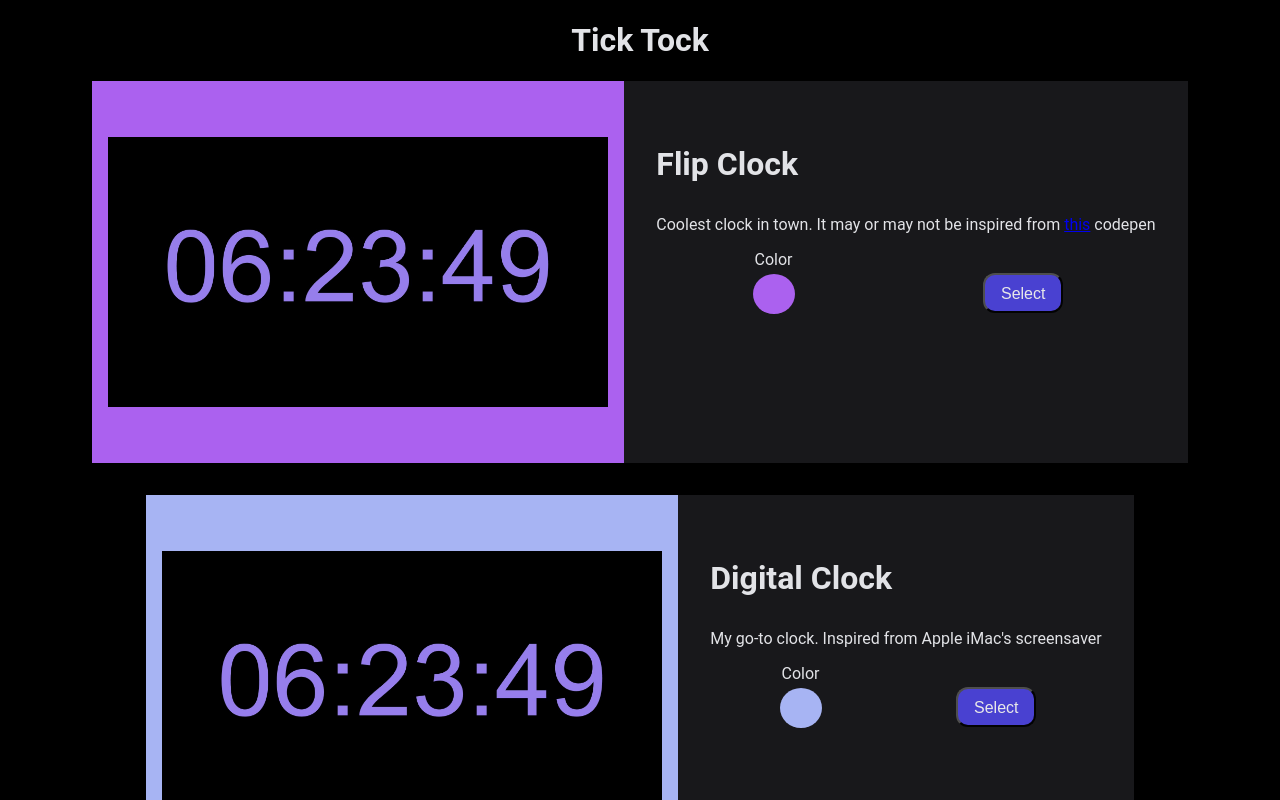
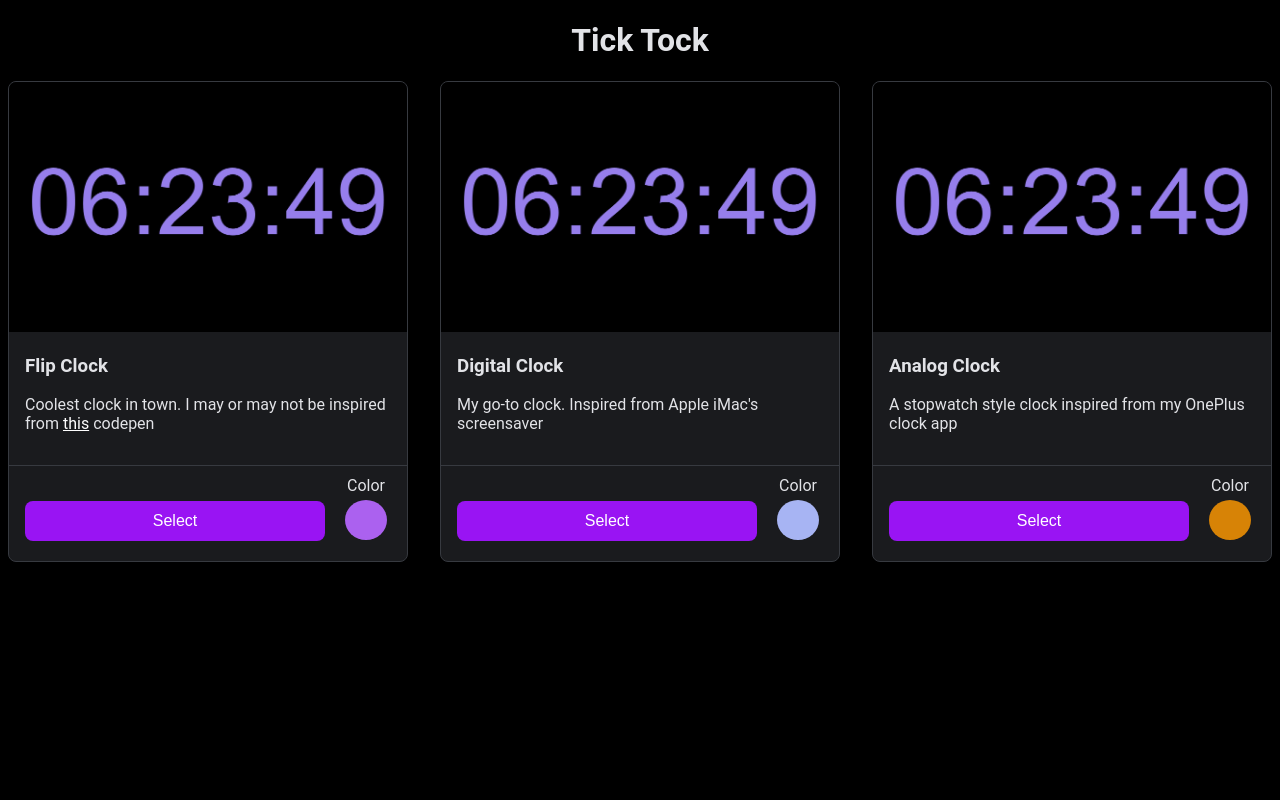
Before and after one commit to Jack-2077/tick-tock, a React (Create React App) app: page / in a window 1280 px wide. Shown: the top 800 px of the page. Built offline with nearby package versions, Linux system fonts and the light colour scheme.

Commit message:
style: Card images, description and buttons

```diff
--- a/src/app/App.js
+++ b/src/app/App.js
@@ -4,6 +4,7 @@ import styled from 'styled-components';
 import { AnalogClock, FlipClock, DigitalClock } from '../components/Clocks';
 import GlobalStyles from './GlobalStyles';
 import Buttons from '../components/Buttons';
+import { CLOCKS_DESC } from './data-svc';
 
 const StyledContainer = styled.div`
   h1 {
@@ -11,31 +12,11 @@ const StyledContainer = styled.div`
   }
   .card-container {
     display: flex;
-    flex-direction: column;
     gap: 2em;
     justify-content: center;
   }
 `;
 
-const flipDesc =
-  "Coolest clock in town. It may or may not be inspired from <a href='https://codepen.io/nirlodsn/pen/yLWLpp'>this</a> codepen";
-const CLOCKS = [
-  {
-    title: 'Flip',
-    color: '#AB61EF',
-    desc: <span dangerouslySetInnerHTML={{ __html: flipDesc }} />,
-  },
-  {
-    title: 'Digital',
-    color: '#A7B4F3',
-    desc: "My go-to clock. Inspired from Apple iMac's screensaver",
-  },
-  {
-    title: 'Analog',
-    color: '#AB61EF',
-    desc: 'A stopwatch style clock inspired from my OnePlus clock app',
-  },
-];
 function App() {
   const [color, setColor] = useState({
     Digital: '#A7B4F3',
@@ -52,7 +33,7 @@ function App() {
         <StyledContainer>
           <h1>Tick Tock</h1>
           <div className='card-container'>
-            {CLOCKS.map(({ title, color, desc }) => (
+            {CLOCKS_DESC.map(({ title, color, desc }) => (
               <Card
                 key={title}
                 title={title}
--- /dev/null
+++ b/src/app/data-svc.js
@@ -0,0 +1,24 @@
+export const CLOCKS_DESC = [
+  {
+    title: 'Flip',
+    color: '#AB61EF',
+    desc: (
+      <span
+        dangerouslySetInnerHTML={{
+          __html:
+            "Coolest clock in town. I may or may not be inspired from <a href='https://codepen.io/nirlodsn/pen/yLWLpp' target='_blank' rel='noopener'>this</a> codepen",
+        }}
+      />
+    ),
+  },
+  {
+    title: 'Digital',
+    color: '#A7B4F3',
+    desc: "My go-to clock. Inspired from Apple iMac's screensaver",
+  },
+  {
+    title: 'Analog',
+    color: '#D78306',
+    desc: 'A stopwatch style clock inspired from my OnePlus clock app',
+  },
+];
--- a/src/components/Card.js
+++ b/src/components/Card.js
@@ -2,7 +2,7 @@ import React, { useState, memo } from 'react';
 import styled from 'styled-components/macro';
 import placeholder from '../assets/DigitalClock.jpg';
 
-const StyledCard = styled.div`
+const StyledCard1 = styled.div`
   background: rgb(24 24 27 / 1);
   margin: 0 auto;
   display: flex;
@@ -77,6 +77,111 @@ const StyledCard = styled.div`
   }
 `;
 
+const StyledCard = styled.div`
+  border-radius: 8px;
+  border: 1px solid rgb(55, 58, 64);
+  overflow: hidden;
+  background-color: rgb(26, 27, 30);
+  padding: 16px;
+  max-width: 400px;
+
+  .img_container {
+    display: block;
+    margin: -16px -16px 0;
+    border-top: 0;
+  }
+
+  img {
+    object-fit: cover;
+    width: 100%;
+    height: 250px;
+  }
+
+  .info_container {
+    margin: 16px -16px 0;
+    border-bottom: 1px solid rgb(55, 58, 64);
+    padding: 0 16px 16px;
+  }
+
+  a {
+    color: white;
+  }
+
+  .btn_container {
+    display: flex;
+    flex-direction: row;
+    align-items: center;
+    flex-wrap: wrap;
+    justify-content: flex-start;
+    gap: 16px;
+    margin-top: 10px;
+  }
+
+  button {
+    margin-top: 20px;
+    flex: 1 1 0%;
+    padding: 0px 18px;
+    height: 40px;
+    border-radius: 8px;
+    font-size: 14px;
+    user-select: none;
+    cursor: pointer;
+    border: 1px solid transparent;
+    /* background-color: rgb(25, 113, 194);
+    rgb(217, 97, 87)
+    rgb(106, 89, 248)-1;
+
+    rgb(121, 153, 252)-2;
+
+
+    rgb(124, 86, 253)--1;
+    rgb(153, 20, 243)--1;
+    rgb(249, 33, 83);
+    rgb(110, 173, 247);
+    rgb(94, 224, 71);
+    rgb(159, 221, 57);
+    rgb(247, 205, 96); */
+    background-color: rgb(153, 20, 243);
+    color: rgb(255, 255, 255);
+
+    div {
+      font-size: 1rem;
+      display: flex;
+      align-items: center;
+      justify-content: center;
+    }
+  }
+
+  button:hover {
+    background-color: rgb(168 85 247);
+  }
+
+  .edit-color {
+    display: flex;
+    flex-direction: column;
+    text-align: center;
+  }
+
+  input {
+    appearance: none;
+    width: 50px;
+    height: 50px;
+    background-color: transparent;
+    border: none;
+    cursor: pointer;
+  }
+
+  input::-webkit-color-swatch {
+    border-radius: 50%;
+    border: none;
+  }
+
+  input::-moz-color-swatch {
+    border-radius: 50%;
+    border: none;
+  }
+`;
+
 function Card({
   title,
   desc,
@@ -101,7 +206,12 @@ function Card({
       <div className='info_container'>
         <h3>{title} Clock</h3>
         <p>{desc}</p>
-        <div className='input_buttons'>
+      </div>
+      <div>
+        <div className='btn_container'>
+          <button onClick={() => handleActiveClock(title)}>
+            <div>Select</div>
+          </button>
           <div className='edit-color'>
             <label htmlFor='input-color'>Color</label>
             <input
@@ -111,7 +221,6 @@ function Card({
               onChange={handleColorChange}
             />
           </div>
-          <button onClick={() => handleActiveClock(title)}>Select</button>
         </div>
       </div>
     </StyledCard>
@@ -119,3 +228,27 @@ function Card({
 }
 
 export default memo(Card);
+
+{
+  /* <StyledCard color={backgroundColor}>
+<div className='img_container'>
+  <img src={placeholder} alt='preview of clock' />
+</div>
+<div className='info_container'>
+  <h3>{title} Clock</h3>
+  <p>{desc}</p>
+  <div className='input_buttons'>
+    <div className='edit-color'>
+      <label htmlFor='input-color'>Color</label>
+      <input
+        type='color'
+        name='input-color'
+        value={themeColor}
+        onChange={handleColorChange}
+      />
+    </div>
+    <button onClick={() => handleActiveClock(title)}>Select</button>
+  </div>
+</div>
+</StyledCard> */
+}
```
Also changed, not shown: src/assets/flip-clock.jpg (added).
